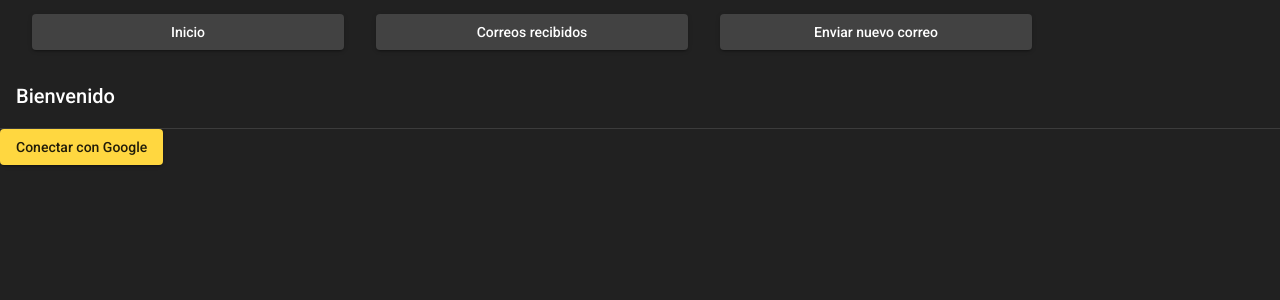
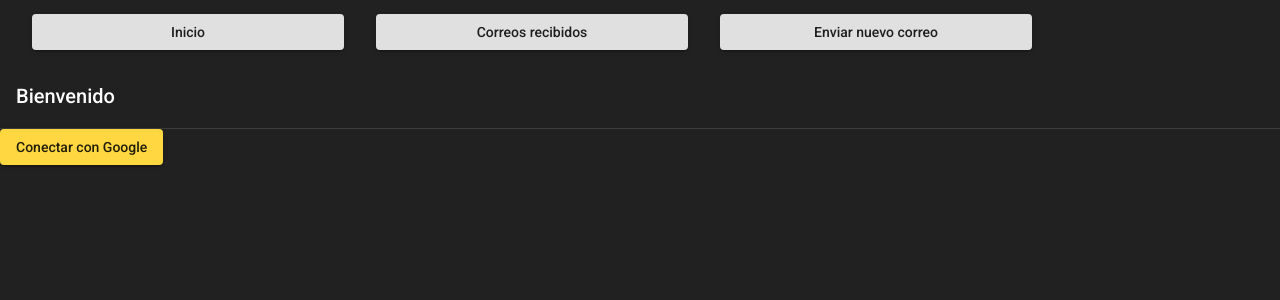
Before and after one commit to igijon/dwec_2021_angular, an Angular app in the folder EmailAngular/: page / in a window 1280 px wide. Shown: the top 300 px of the page. Built offline with nearby package versions, Linux system fonts and the light colour scheme; what ng-gapi would draw is missing.

Commit message:
Realizamos cambios de color en botones de forma fácil

```diff
--- a/EmailAngular/src/app/menu/menu.component.html
+++ b/EmailAngular/src/app/menu/menu.component.html
@@ -1,8 +1,8 @@
 
 <div>
 	<mat-toolbar>
-		<button class="col-xs-12 col-md-4 col-lg-3 m-3" mat-raised-button routerLink="/home">Inicio</button>
-		<button class="col-xs-12 col-md-4 col-lg-3 m-3" mat-raised-button routerLink="/mails">Correos recibidos</button>
-		<button class="col-xs-12 col-md-4 col-lg-3 m-3" mat-raised-button routerLink="/send">Enviar nuevo correo</button>
+		<button color="warn" class="col-xs-12 col-md-4 col-lg-3 m-3" mat-raised-button routerLink="/home">Inicio</button>
+		<button color="warn" class="col-xs-12 col-md-4 col-lg-3 m-3" mat-raised-button routerLink="/mails">Correos recibidos</button>
+		<button color="warn" class="col-xs-12 col-md-4 col-lg-3 m-3" mat-raised-button routerLink="/send">Enviar nuevo correo</button>
 	</mat-toolbar>
 </div>
```
